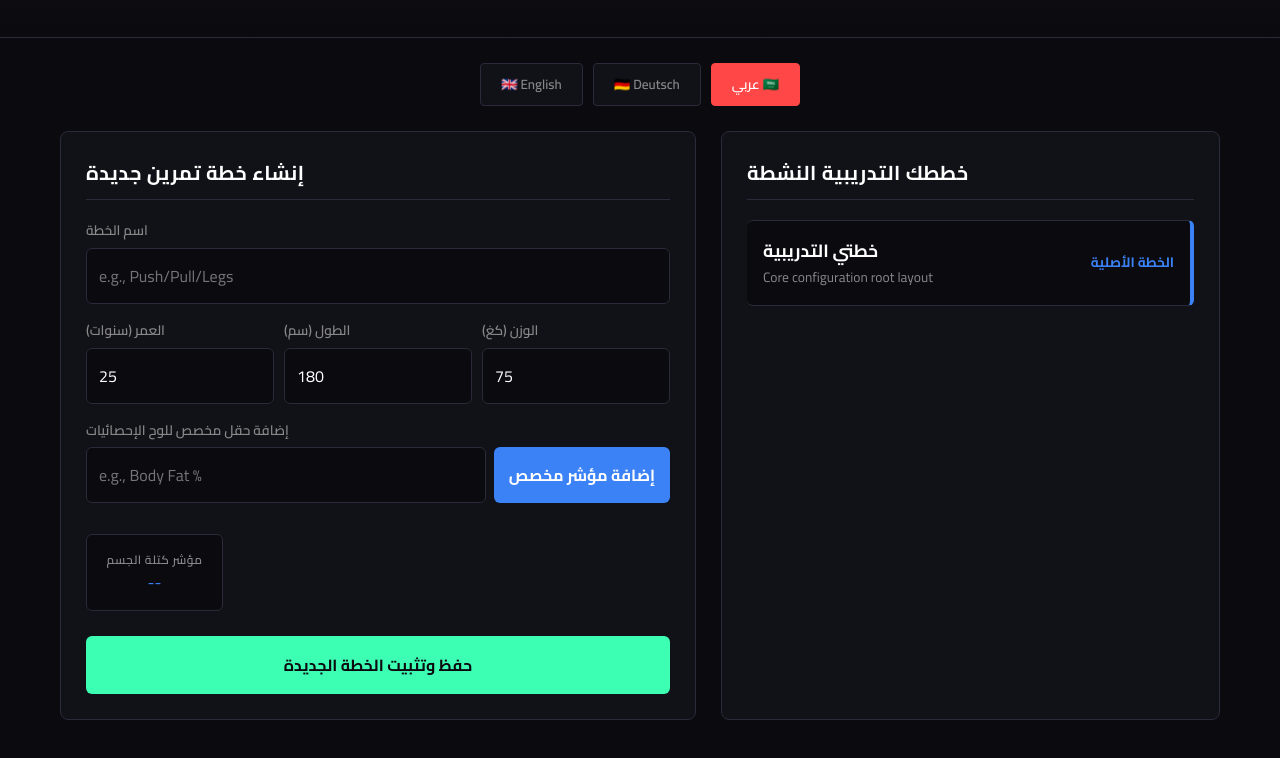
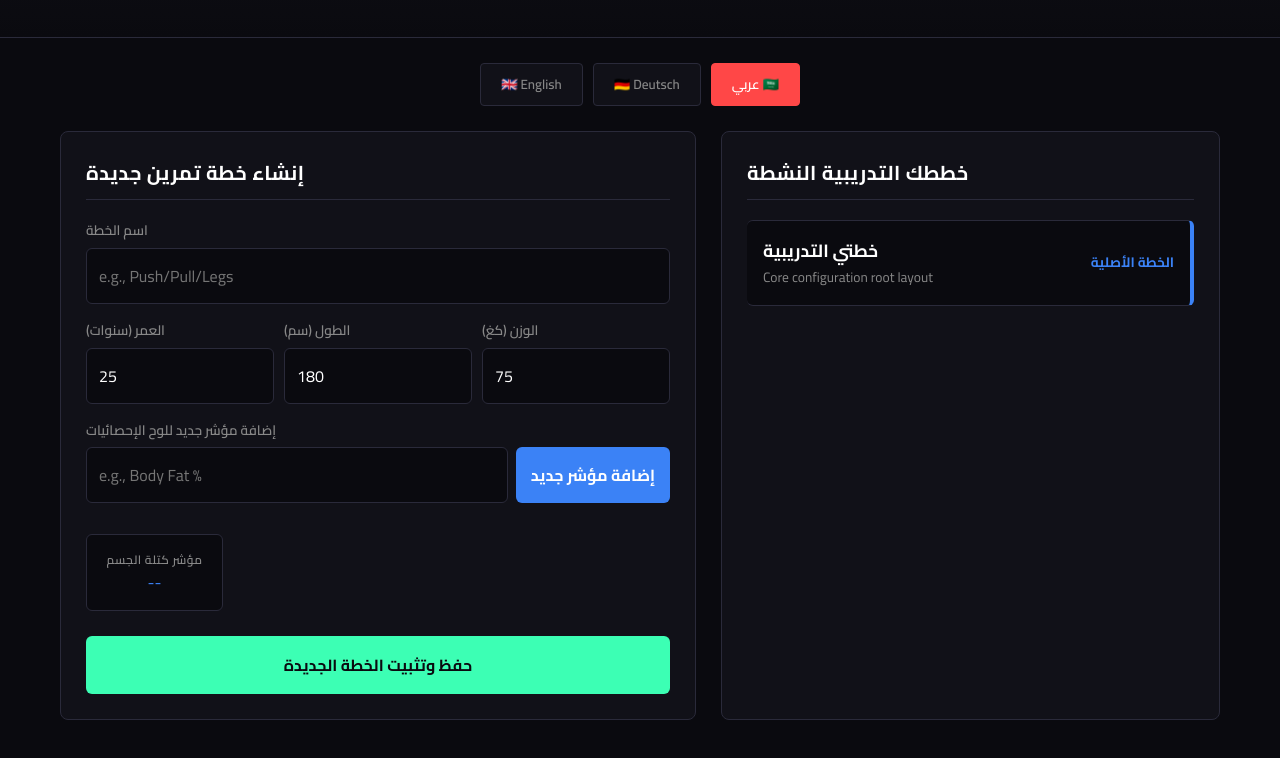
Before and after one commit to Delyar21/Fitniss-Planer, a website: page index.html in a window 1280 px wide. Shown: the part 140-898 px from the top of the page. Drawn offline with Linux system fonts and the light colour scheme.

Commit message:
changed text

```diff
--- a/index.html
+++ b/index.html
@@ -353,9 +353,9 @@
     labelAge: { ar: 'العمر (سنوات)', de: 'Alter (Jahre)', en: 'Age (yrs)' },
     labelHeight: { ar: 'الطول (سم)', de: 'Größe (cm)', en: 'Height (cm)' },
     labelWeight: { ar: 'الوزن (كغ)', de: 'Gewicht (kg)', en: 'Weight (kg)' },
-    labelCustomField: { ar: 'إضافة حقل مخصص للوح الإحصائيات', de: 'Zusätzliches Statistikfeld hinzufügen', en: 'Add Extra Stat Box Field' },
+    labelCustomField: { ar: 'إضافة مؤشر جديد للوح الإحصائيات', de: 'Zusätzliches Statistikfeld hinzufügen', en: 'Add Extra Stat Box Field' },
     labelBMI: { ar: 'مؤشر كتلة الجسم', de: 'Berechneter BMI', en: 'Calculated BMI' },
-    btnAddField: { ar: 'إضافة مؤشر مخصص', de: '+ Feld hinzufügen', en: '+ Add Field' },
+    btnAddField: { ar: 'إضافة مؤشر جديد', de: '+ Feld hinzufügen', en: '+ Add Field' },
     btnCommit: { ar: 'حفظ وتثبيت الخطة الجديدة', de: 'Neuen Plan speichern', en: 'Commit & Save New Plan' },
     btnDelete: { ar: 'حذف', de: 'Löschen', en: 'Delete' },
     activeRoot: { ar: 'الخطة الأصلية', de: 'Aktive Basis', en: 'Active Root' }
```
